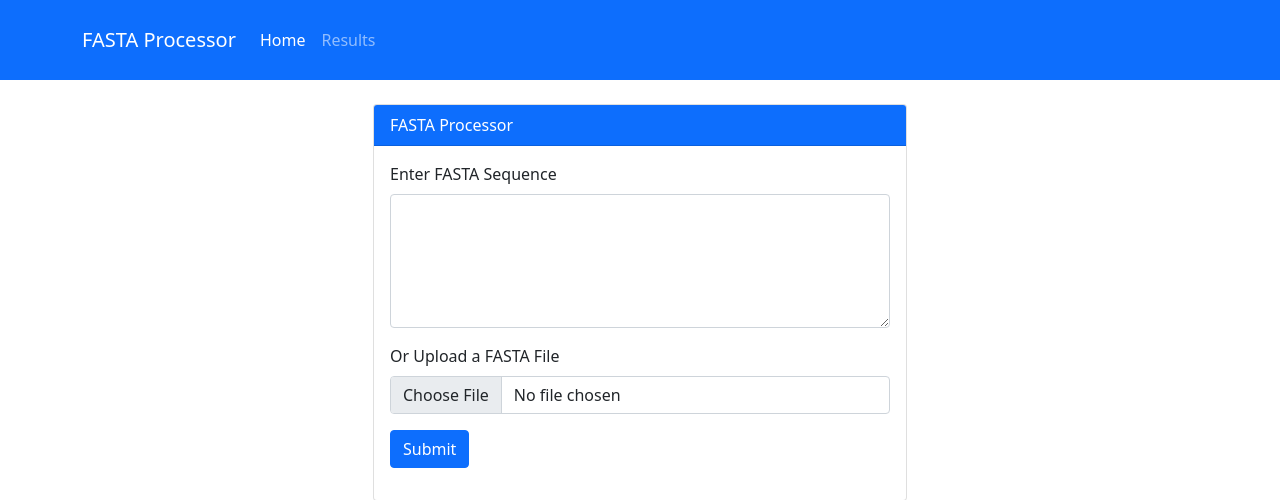
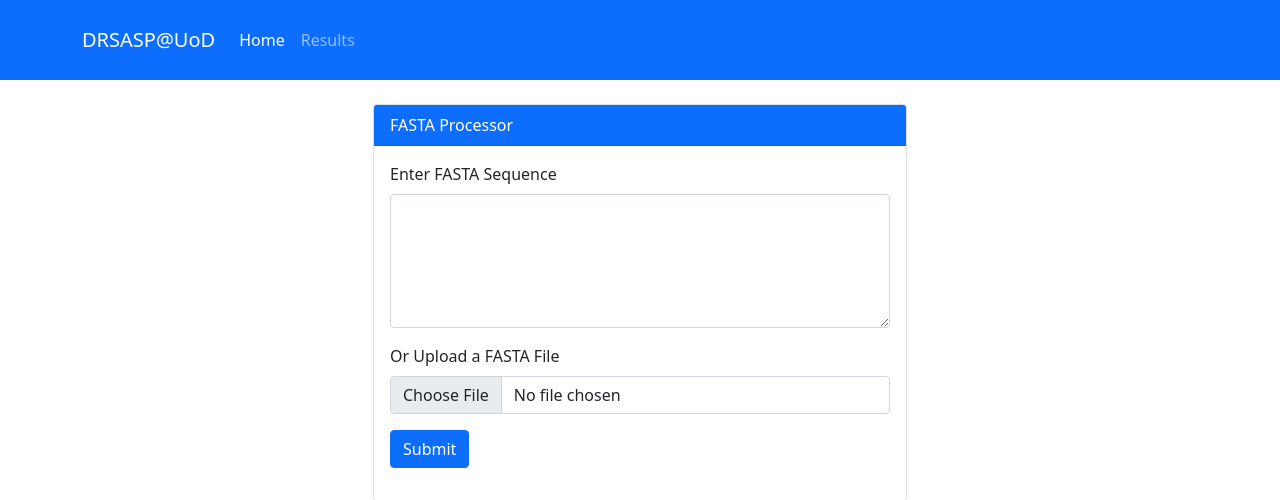
Before and after one commit to bartongroup/SM_dundee-resource-templates, a Flask app: page / in a window 1280 px wide. Shown: the top 500 px of the page. Run offline with Flask 3, Linux system fonts and the light colour scheme; some libraries are stand-ins or nearby versions.

Commit message:
Update title and navbar brand to reflect DRSASP@UoD

```diff
--- a/app/templates/base.html
+++ b/app/templates/base.html
@@ -4,7 +4,7 @@
 <head>
     <meta charset="UTF-8">
     <meta name="viewport" content="width=device-width, initial-scale=1.0">
-    <title>{% block title %}FASTA Processor{% endblock %}</title>
+    <title>{% block title %}DRSASP@UoD{% endblock %}</title>
     <!-- jQuery -->
     <script src="https://code.jquery.com/jquery-3.7.1.min.js"
         integrity="sha384-1H217gwSVyLSIfaLxHbE7dRb3v4mYCKbpQvzx0cegeju1MVsGrX5xXxAvs/HgeFs"
@@ -20,7 +20,7 @@
     <!-- Navigation Bar -->
     <nav class="navbar navbar-expand-lg navbar-dark bg-primary">
         <div class="container">
-            <a class="navbar-brand" href="{{ url_for('index') }}">FASTA Processor</a>
+            <a class="navbar-brand" href="{{ url_for('index') }}">DRSASP@UoD</a>
             <button class="navbar-toggler" type="button" data-bs-toggle="collapse" data-bs-target="#navbarNav"
                 aria-controls="navbarNav" aria-expanded="false" aria-label="Toggle navigation">
                 <span class="navbar-toggler-icon"></span>
```
